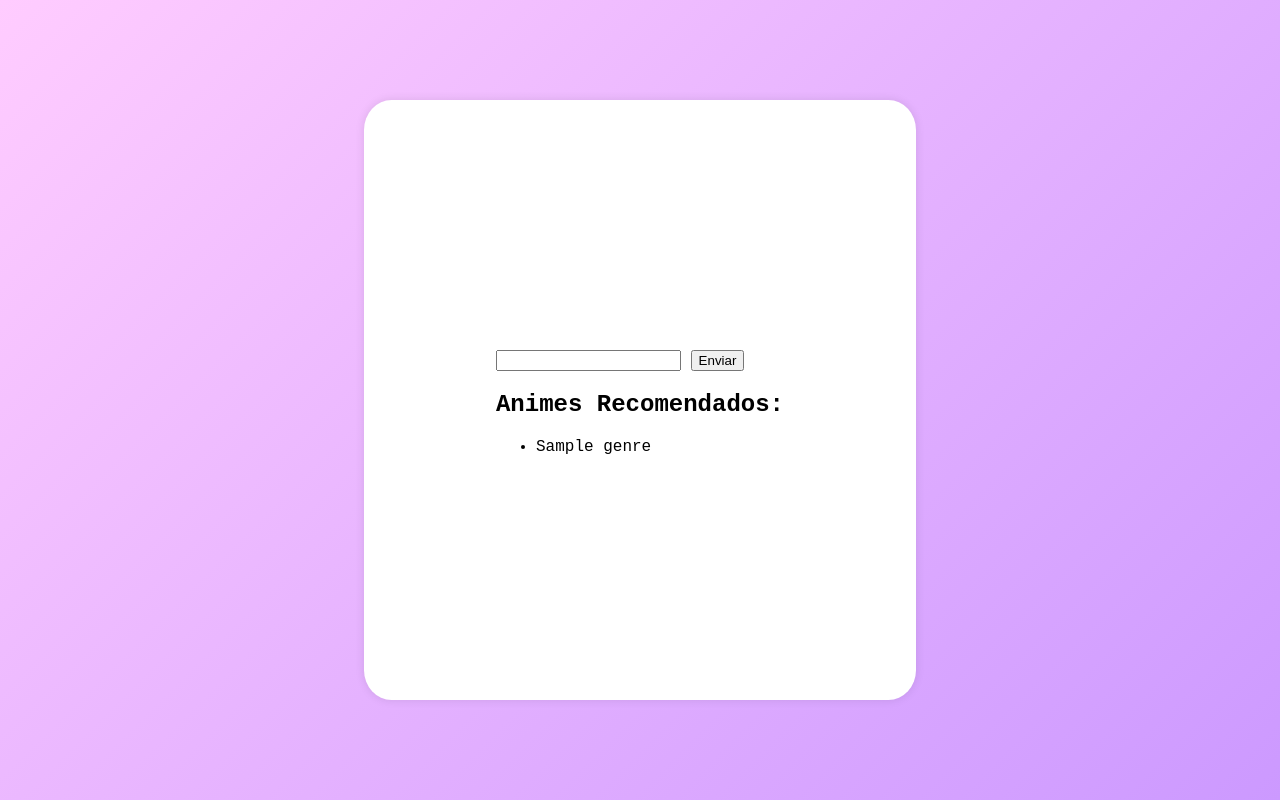
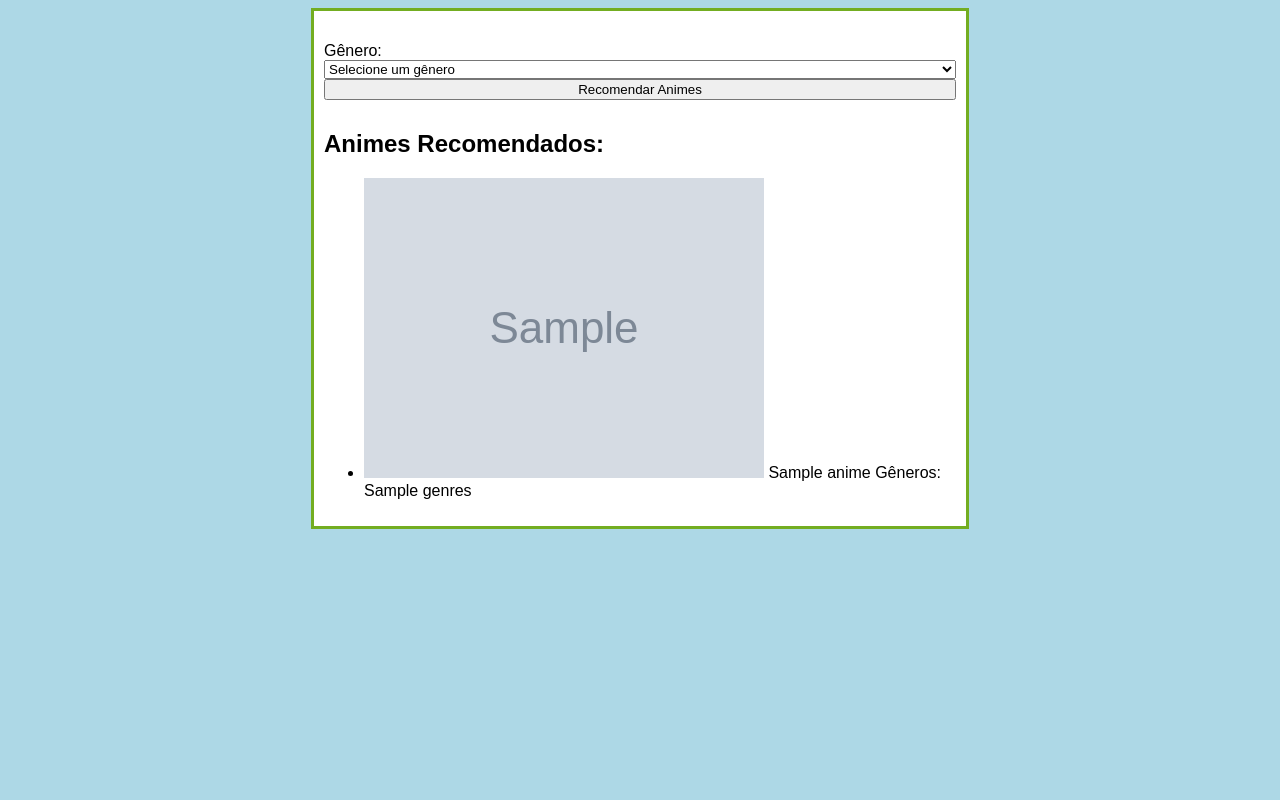
Before and after one commit to ElizaAugusta4/Chat_Bot_HumorHelpAnime, a Django app: template anime_recommender/recommendations/templates/recommendations/recommend.html in a window 1280 px wide. Run offline with Django 5.2, Linux system fonts and the light colour scheme; the template is opened without the code that fills it: most values are stand-ins (such as "Sample title", 1, 10 or a date in 2020); grey boxes marked "Sample" are stand-in pictures.

Commit message:
Modificações!.

```diff
--- a/anime_recommender/recommendations/models.py
+++ b/anime_recommender/recommendations/models.py
@@ -2,6 +2,8 @@ from django.db import models
 
 class UserPreference(models.Model):
     genre = models.CharField(max_length=100)
+    title = models.CharField(max_length=200)
+
 
     def __str__(self):
-        return self.genre
+        return f'Genre: {self.genre}, Title: {self.title}'
--- a/anime_recommender/recommendations/templates/recommendations/recommend.html
+++ b/anime_recommender/recommendations/templates/recommendations/recommend.html
@@ -1,70 +1,60 @@
 <!DOCTYPE html>
-<html lang="pt-br">
+<html>
 <head>
-    <meta charset="UTF-8">
-    <title>ChatBot Recomendação de Animes</title>
+    <title>Anime Recommender</title>
     <style>
-        /* CSS styles from the second HTML file */
         body {
-            background: linear-gradient(135deg, #ffccff, #cc99ff);
-            font-family: 'Courier New', Courier, monospace;
-            margin: 0;
-            padding: 0;
-            overflow-y: scroll;
-            display: flex;
-            justify-content: center;
-            align-items: center;
-            height: 100vh;
+            background-color: #add8e6; /* pastel blue */
+            font-family: Arial, sans-serif;
         }
-        .content {
-            position: relative;
+        .chat-container {
+            background-color: #ffffff; /* white */
+            margin: auto;
+            width: 50%;
+            border: 3px solid #73AD21;
+            padding: 10px;
+        }
+        form {
             display: flex;
             flex-direction: column;
-            justify-content: center;
-            align-items: center;
-            background-color: #ffffff;
-            width: 40%;
-            height: 70%;
-            border-radius: 5%;
-            box-shadow: 0 0 10px rgba(0,0,0,0.1);
-            overflow: auto;
-            padding: 20px;
+        }
+        input, button {
+            margin-bottom: 10px;
         }
     </style>
 </head>
 <body>
-    <div class="content">
-    <div class="snowflakes" aria-hidden="true">
-        <div class="snowflake"></div>
-        <div class="snowflake"></div>
-        <div class="snowflake"></div>
-        <div class="snowflake"></div>
-    </div>
-
-    <div class="container">
-        <div class="header">
+    <div class="chat-container">
         <h1>{{ message }}</h1>
-        </div>
         <form method="post">
             {% csrf_token %}
-            {% if stage == None %}
-                <input type="text" name="response" required>
-            {% elif stage == 'response_greeting' %}
-                <input type="text" name="response" required>
-            {% elif stage == 'ask_genre' %}
-                <input type="text" name="genre" required>
-            {% endif %}
-            <button type="submit">Enviar</button>
+            <label for="genre">Gênero:</label>
+            <select id="genre" name="genre" required>
+                <option value="">Selecione um gênero</option>
+                <option value="action">Ação</option>
+                <option value="adventure">Aventura</option>
+                <option value="sci-fi">Ficção Científica</option>
+                <option value="romance">Romance</option>
+                <option value="drama">Drama</option>
+                <option value="fantasy">Fantasia</option>
+                <!-- Adicione mais opções de gênero aqui -->
+            </select>
+            <button type="submit">Recomendar Animes</button>
         </form>
         {% if animes %}
         <h2>Animes Recomendados:</h2>
         <ul>
             {% for anime in animes %}
-                    <li>{{ anime.genre }}</li>
+            <li>
+                {% if anime.images_jpg %}
+                <img src="{{ anime.images_jpg }}" alt="Imagem do anime">
+                {% endif %}
+                {{ anime.title }}
+                Gêneros: {{ anime.genres }}
+            </li>
             {% endfor %}
         </ul>
         {% endif %}
     </div>
-    </div>
 </body>
 </html>
--- a/anime_recommender/recommendations/urls.py
+++ b/anime_recommender/recommendations/urls.py
@@ -1,8 +1,6 @@
 from django.urls import path
-from .views import RecommendView
-from .views import anime_view
+from . import views
 
 urlpatterns = [
-    path('recommend/', RecommendView.as_view(), name='recommend'),
-    path('', anime_view, name='anime'),
+    path('', views.get_anime_by_genre, name='recommend'),
 ]
```
Also changed, not shown: anime_recommender/recommendations/forms.py (added, +7 -0 lines), anime_recommender/recommendations/services.py (+24 -49 lines), anime_recommender/recommendations/views.py (+70 -25 lines), anime_recommender/db.sqlite3, anime_recommender/recommendations/migrations/0001_initial.py (added). Lines whose indentation alone changed are shown as unchanged.
